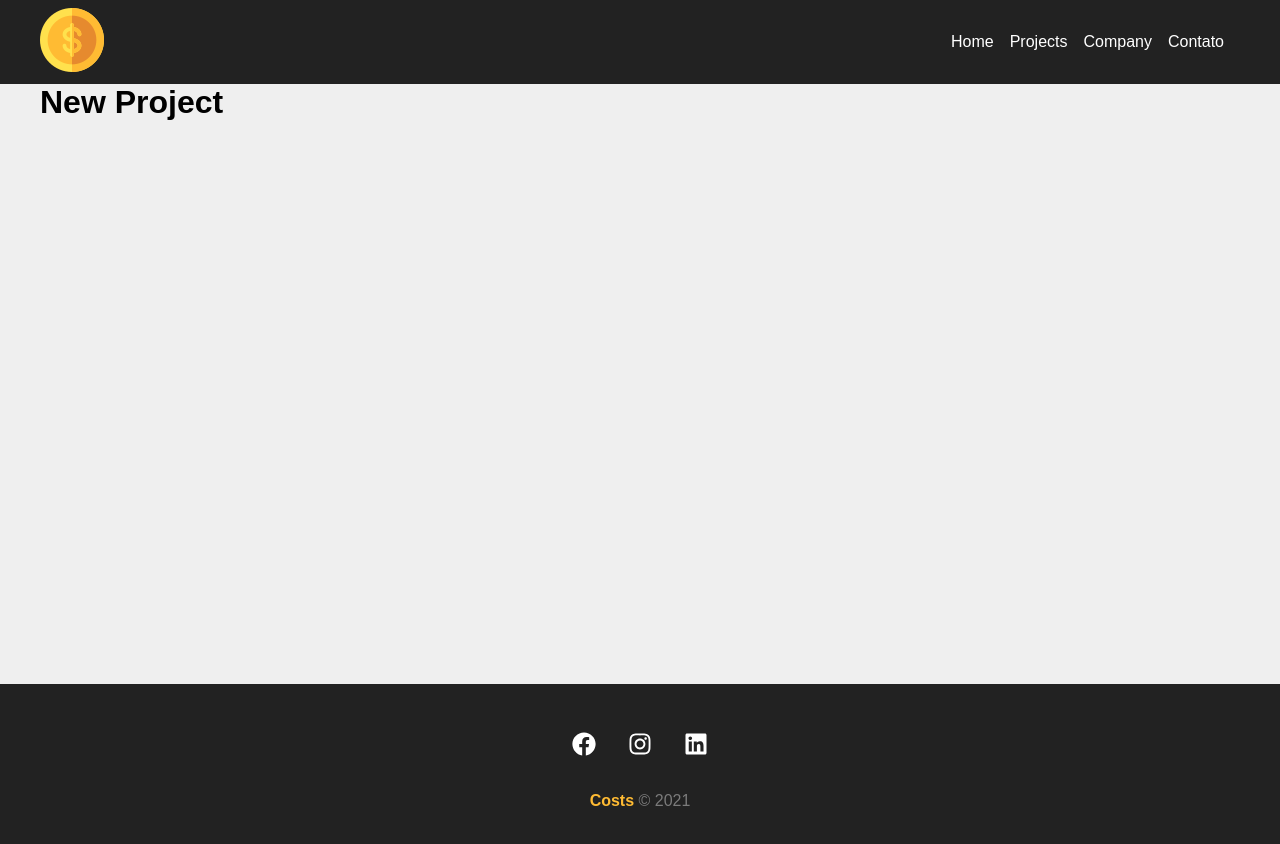
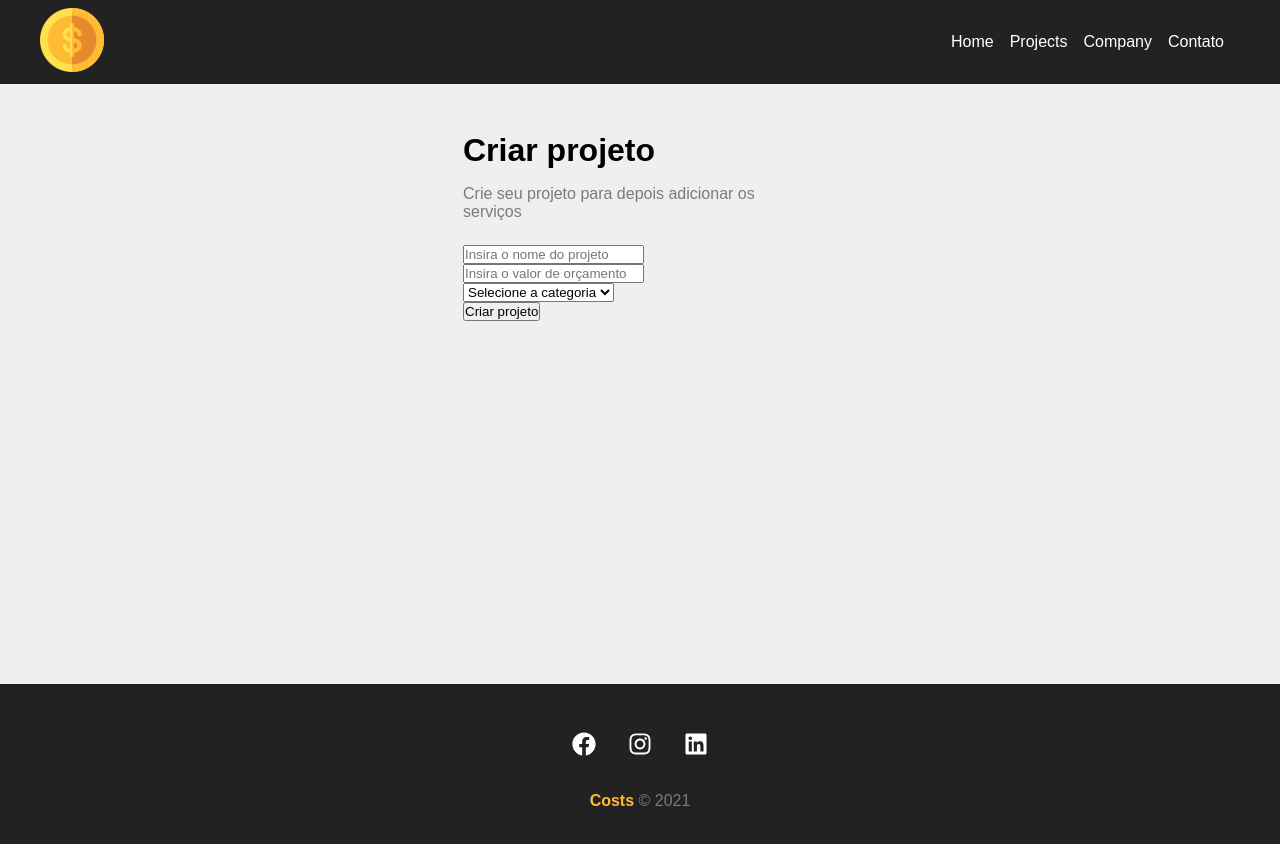
Before and after one commit to moraisale/costs, a React (Create React App) app: page /newproject in a window 1280 px wide. Shown: the top 844 px of the page. Built offline with nearby package versions, Linux system fonts and the light colour scheme.

Commit message:
Criando formulário para cadastrar projetos

```diff
--- a/src/components/layout/Footer.js
+++ b/src/components/layout/Footer.js
@@ -19,7 +19,6 @@
         </ul>
         <p className={styles.copy_right}><span>Costs</span> &copy; 2021</p>
       </footer>
-
   )
 }
 export default Footer
--- /dev/null
+++ b/src/components/project/ProjectForm.js
@@ -0,0 +1,22 @@
+function ProjectForm () {
+  return (
+    <div>
+      <form>
+        <div>
+          <input type="text" placeholder="Insira o nome do projeto" />
+        </div>
+        <div>
+        <input type="number" placeholder="Insira o valor de orçamento do projeto" />
+        </div>
+        <div>
+          <select name="categoria">
+            <option disabled selected>Selecione a categoria</option>
+          </select>
+        </div>
+        <input type="submit" value="Criar projeto"/>
+      </form>
+    </div>
+  )
+}
+
+export default ProjectForm
--- a/src/pages/Home.module.css
+++ b/src/pages/Home.module.css
@@ -10,7 +10,6 @@
 .home_container h1 span {
   color: #ffbb33;
   padding: 0 0.2em;
-  background-color: #222;
 }
 
 p {
--- a/src/pages/NewProject.js
+++ b/src/pages/NewProject.js
@@ -1,7 +1,12 @@
+import ProjectForm from '../components/project/ProjectForm'
+import styles from './NewProject.module.css'
+
 function NewProject () {
   return (
-    <div>
-      <h1>New Project</h1>
+    <div className={styles.newproject_container}>
+      <h1>Criar projeto</h1>
+      <p>Crie seu projeto para depois adicionar os serviços</p>
+      <ProjectForm/>
     </div>
   )
 }
--- /dev/null
+++ b/src/pages/NewProject.module.css
@@ -0,0 +1,13 @@
+.newproject_container {
+  width: 450px;
+  margin: 0 auto;
+  padding: 3em;
+}
+
+.newproject_container h1 {
+  margin-bottom: 0.5em;
+}
+
+.newproject_container p {
+  color: #7b7b7b;
+}
```
